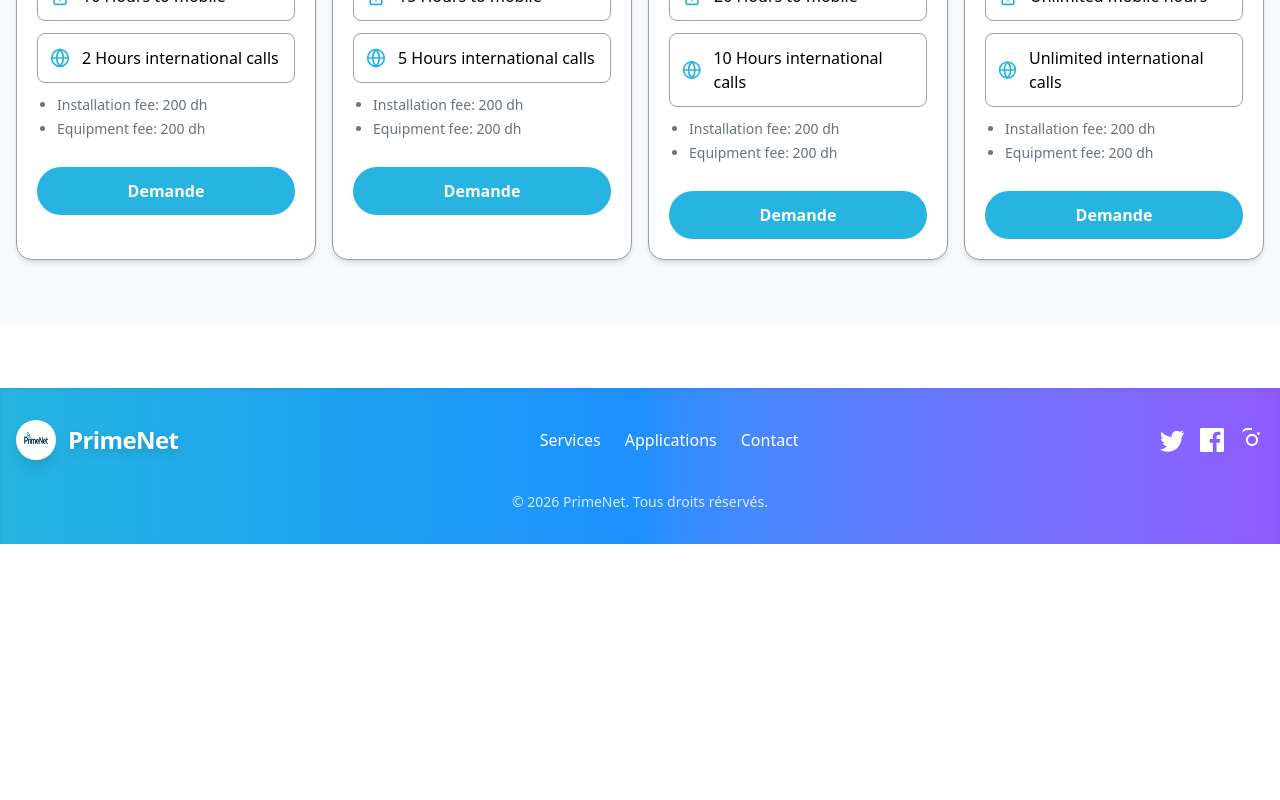
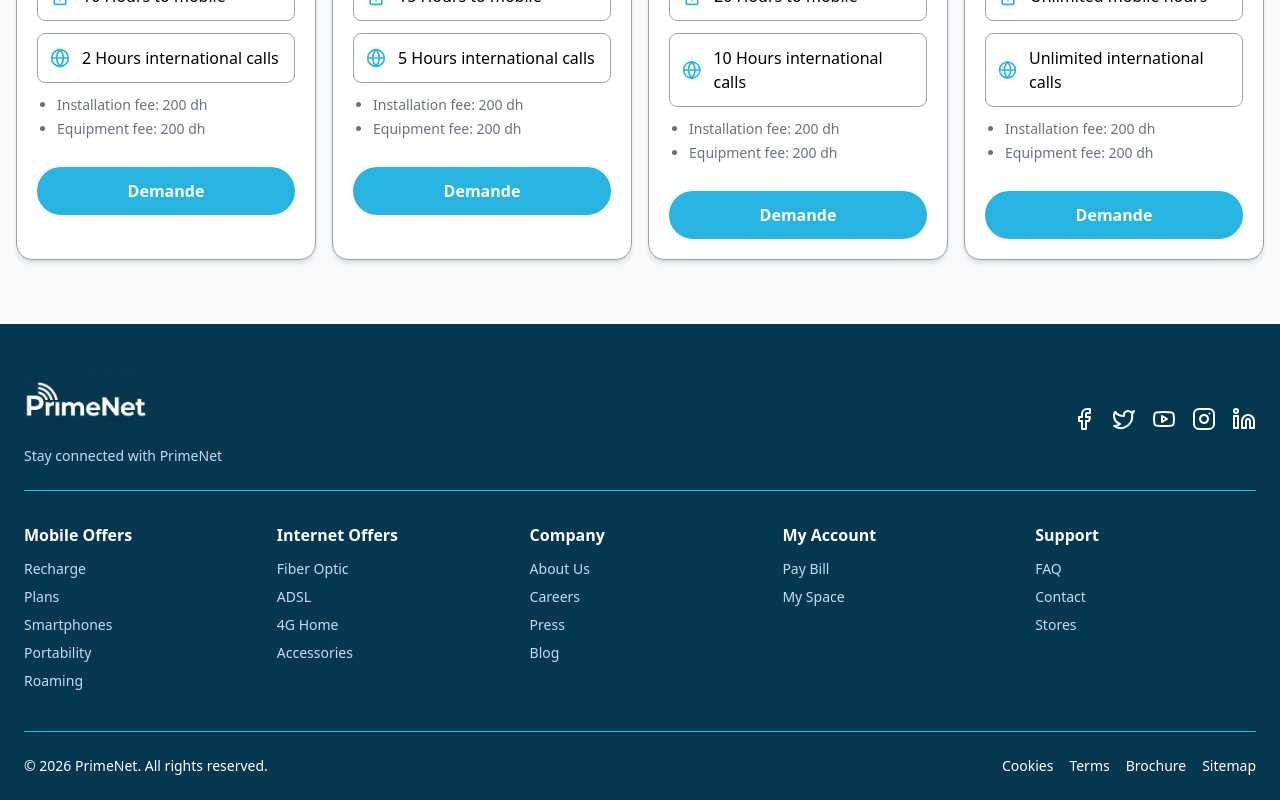
Before and after one commit to badriyassine/PrimeNet, a React (Vite) app: page / in a window 1280 px wide. Shown: the part 2446-3246 px from the top of the page. Before the commit the page ends 2990 px from the top, so only its background shows below. Built offline with nearby package versions, Linux system fonts and the light colour scheme.

Commit message:
update adding footer

```diff
--- a/src/ui/footer/Footer.jsx
+++ b/src/ui/footer/Footer.jsx
@@ -1,68 +1,213 @@
-import React from "react";
+import {
+  Facebook,
+  Twitter,
+  Youtube,
+  Instagram,
+  Linkedin,
+} from "lucide-react";
 
 const Footer = () => {
   return (
-    <footer className="w-full bg-gradient-to-r from-[#27b4e0] via-[#1e90ff] to-[#8f5aff] text-white py-8 mt-16 shadow-inner">
-      <div className="max-w-7xl mx-auto px-4 flex flex-col md:flex-row items-center justify-between gap-6">
-        {/* Logo and Brand */}
-        <div className="flex items-center gap-3">
-          <img
-            src="/logo/logo.png"
-            alt="PrimeNet Logo"
-            className="h-10 w-10 rounded-full shadow-lg bg-white p-1"
-          />
-          <span className="font-extrabold text-2xl tracking-tight drop-shadow-lg">
-            PrimeNet
-          </span>
+
+    <footer className="bg-[#053750] text-white pt-12 pb-6">
+
+      <div className="max-w-7xl mx-auto px-6">
+
+
+        {/* Top */}
+        <div className="flex flex-col md:flex-row justify-between md:items-center border-b border-[#27b4e0] pb-6 mb-8">
+
+
+          {/* Logo + text */}
+          <div>
+
+            <img
+              src="/logo/Dark_logo.png"
+              className="w-32 mb-2"
+              alt="PrimeNet"
+            />
+
+            <p className="text-blue-200 text-sm">
+              Stay connected with PrimeNet
+            </p>
+
+          </div>
+
+
+          {/* Social icons */}
+          <div className="flex gap-4 mt-4 md:mt-0">
+
+            <Facebook className="cursor-pointer hover:text-[#27b4e0] transition" />
+
+            <Twitter className="cursor-pointer hover:text-[#27b4e0] transition" />
+
+            <Youtube className="cursor-pointer hover:text-[#27b4e0] transition" />
+
+            <Instagram className="cursor-pointer hover:text-[#27b4e0] transition" />
+
+            <Linkedin className="cursor-pointer hover:text-[#27b4e0] transition" />
+
+          </div>
+
         </div>
-        {/* Navigation Links */}
-        <nav className="flex flex-wrap gap-6 text-base font-medium">
-          <a href="#services" className="hover:text-[#ffe066] transition">
-            Services
-          </a>
-          <a href="#applications" className="hover:text-[#ffe066] transition">
-            Applications
-          </a>
-          <a href="#contact" className="hover:text-[#ffe066] transition">
-            Contact
-          </a>
-        </nav>
-        {/* Socials */}
-        <div className="flex gap-4">
-          <a
-            href="#"
-            aria-label="Twitter"
-            className="hover:text-[#ffe066] transition"
-          >
-            <svg fill="currentColor" viewBox="0 0 24 24" className="w-6 h-6">
-              <path d="M24 4.557a9.93 9.93 0 0 1-2.828.775 4.932 4.932 0 0 0 2.165-2.724c-.951.564-2.005.974-3.127 1.195A4.92 4.92 0 0 0 16.616 3c-2.73 0-4.942 2.21-4.942 4.932 0 .386.045.762.127 1.124C7.728 8.807 4.1 6.884 1.671 3.965c-.423.722-.666 1.561-.666 2.475 0 1.708.87 3.216 2.188 4.099a4.904 4.904 0 0 1-2.237-.616c-.054 2.281 1.581 4.415 3.949 4.89-.385.104-.79.16-1.208.16-.295 0-.582-.028-.862-.08.583 1.816 2.277 3.138 4.287 3.174A9.868 9.868 0 0 1 0 21.543a13.94 13.94 0 0 0 7.548 2.209c9.057 0 14.009-7.496 14.009-13.986 0-.213-.005-.425-.014-.636A9.936 9.936 0 0 0 24 4.557z" />
-            </svg>
-          </a>
-          <a
-            href="#"
-            aria-label="Facebook"
-            className="hover:text-[#ffe066] transition"
-          >
-            <svg fill="currentColor" viewBox="0 0 24 24" className="w-6 h-6">
-              <path d="M22.675 0h-21.35C.595 0 0 .592 0 1.326v21.348C0 23.408.595 24 1.326 24H12.82v-9.294H9.692v-3.622h3.127V8.413c0-3.1 1.893-4.788 4.659-4.788 1.325 0 2.463.099 2.797.143v3.24l-1.918.001c-1.504 0-1.797.715-1.797 1.763v2.313h3.587l-.467 3.622h-3.12V24h6.116C23.406 24 24 23.408 24 22.674V1.326C24 .592 23.406 0 22.675 0" />
-            </svg>
-          </a>
-          <a
-            href="#"
-            aria-label="Instagram"
-            className="hover:text-[#ffe066] transition"
-          >
-            <svg fill="currentColor" viewBox="0 0 24 24" className="w-6 h-6">
-              <path d="M12 2.163c3.204 0 3.584.012 4.85.07 1.366.062 2.633.334 3.608 1.308.974.974 1.246 2.241 1.308 3.608.058 1.266.069 1.646.069 4.85s-.012 3.584-.07 4.85c-.062 1.366-.334 2.633-1.308 3.608-.974.974-2.241 1.246-3.608 1.308-1.266.058-1.646.069-4.85.069s-3.584-.012-4.85-.07c-1.366-.062-2.633-.334-3.608-1.308-.974-.974-1.246-2.241-1.308-3.608C2.175 15.647 2.163 15.267 2.163 12s.012-3.584.07-4.85c.062-1.366.334-2.633 1.308-3.608C4.515 2.497 5.782 2.225 7.148 2.163 8.414 2.105 8.794 2.094 12 2.094m0-2.163C8.741 0 8.332.012 7.052.07 5.771.128 4.635.4 3.661 1.374c-.974.974-1.246 2.241-1.308 3.608C2.175 8.414 2.163 8.794 2.163 12s.012 3.584.07 4.85c.062 1.366.334 2.633 1.308 3.608.974.974 2.241 1.246 3.608 1.308 1.266.058 1.646.069 4.85.069s3.584-.012 4.85-.07c1.366-.062 2.633-.334 3.608-1.308.974-.974 1.246-2.241 1.308-3.608.058-1.266.069-1.646.069-4.85s-.012-3.584-.07-4.85c-.062-1.366-.334-2.633-1.308-3.608-.974-.974-2.241-1.246-3.608-1.308C15.647 2.175 15.267 2.163 12 2.163z" />
-              <path d="M12 5.838A6.162 6.162 0 0 0 5.838 12 6.162 6.162 0 0 0 12 18.162 6.162 6.162 0 0 0 18.162 12 6.162 6.162 0 0 0 12 5.838zm0 10.162A3.999 3.999 0 1 1 12 8a3.999 3.999 0 0 1 0 7.999zm6.406-11.845a1.44 1.44 0 1 0 0 2.88 1.44 1.44 0 0 0 0-2.88z" />
-            </svg>
-          </a>
+
+
+
+        {/* Links grid */}
+        <div className="grid grid-cols-2 md:grid-cols-3 lg:grid-cols-5 gap-8 mb-10">
+
+
+          {/* Mobile */}
+          <div>
+
+            <h3 className="font-semibold mb-3">
+              Mobile Offers
+            </h3>
+
+            <ul className="space-y-2 text-sm text-blue-200">
+
+              <li className="hover:text-white cursor-pointer">Recharge</li>
+
+              <li className="hover:text-white cursor-pointer">Plans</li>
+
+              <li className="hover:text-white cursor-pointer">Smartphones</li>
+
+              <li className="hover:text-white cursor-pointer">Portability</li>
+
+              <li className="hover:text-white cursor-pointer">Roaming</li>
+
+            </ul>
+
+          </div>
+
+
+
+          {/* Internet */}
+          <div>
+
+            <h3 className="font-semibold mb-3">
+              Internet Offers
+            </h3>
+
+            <ul className="space-y-2 text-sm text-blue-200">
+
+              <li className="hover:text-white cursor-pointer">Fiber Optic</li>
+
+              <li className="hover:text-white cursor-pointer">ADSL</li>
+
+              <li className="hover:text-white cursor-pointer">4G Home</li>
+
+              <li className="hover:text-white cursor-pointer">Accessories</li>
+
+            </ul>
+
+          </div>
+
+
+
+          {/* Company */}
+          <div>
+
+            <h3 className="font-semibold mb-3">
+              Company
+            </h3>
+
+            <ul className="space-y-2 text-sm text-blue-200">
+
+              <li className="hover:text-white cursor-pointer">About Us</li>
+
+              <li className="hover:text-white cursor-pointer">Careers</li>
+
+              <li className="hover:text-white cursor-pointer">Press</li>
+
+              <li className="hover:text-white cursor-pointer">Blog</li>
+
+            </ul>
+
+          </div>
+
+
+
+          {/* Account */}
+          <div>
+
+            <h3 className="font-semibold mb-3">
+              My Account
+            </h3>
+
+            <ul className="space-y-2 text-sm text-blue-200">
+
+              <li className="hover:text-white cursor-pointer">Pay Bill</li>
+
+              <li className="hover:text-white cursor-pointer">My Space</li>
+
+            </ul>
+
+          </div>
+
+
+
+          {/* Support */}
+          <div>
+
+            <h3 className="font-semibold mb-3">
+              Support
+            </h3>
+
+            <ul className="space-y-2 text-sm text-blue-200">
+
+              <li className="hover:text-white cursor-pointer">FAQ</li>
+
+              <li className="hover:text-white cursor-pointer">Contact</li>
+
+              <li className="hover:text-white cursor-pointer">Stores</li>
+
+            </ul>
+
+          </div>
+
+
         </div>
+
+
+
+        {/* Bottom */}
+        <div className="flex flex-col md:flex-row justify-between text-sm text-white border-t border-[#27b4e0]  pt-6">
+
+
+          <p>
+            © 2026 PrimeNet. All rights reserved.
+          </p>
+
+
+          <div className="flex gap-4 mt-3 md:mt-0">
+
+            <span className="hover:text-[#27b4e0] cursor-pointer">
+              Cookies
+            </span>
+
+            <span className="hover:text-[#27b4e0] cursor-pointer">
+              Terms
+            </span>
+
+            <span className="hover:text-[#27b4e0] cursor-pointer">
+              Brochure
+            </span>
+
+            <span className="hover:text-[#27b4e0] cursor-pointer">
+              Sitemap
+            </span>
+
+          </div>
+
+
+        </div>
+
+
       </div>
-      <div className="mt-8 text-center text-sm text-white/80">
-        &copy; {new Date().getFullYear()} PrimeNet. Tous droits réservés.
-      </div>
+
     </footer>
+
   );
 };
 
```
Also changed, not shown: public/logo/Dark_logo.png (added).
